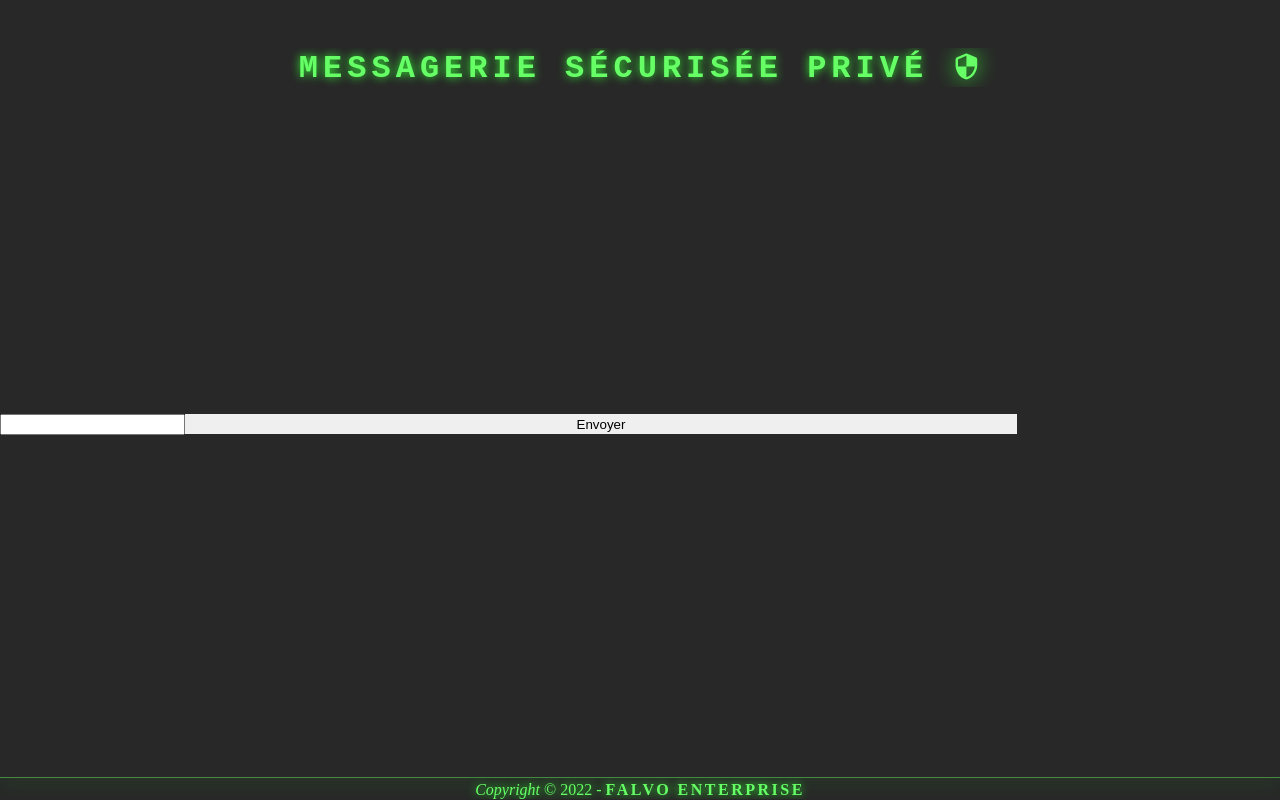
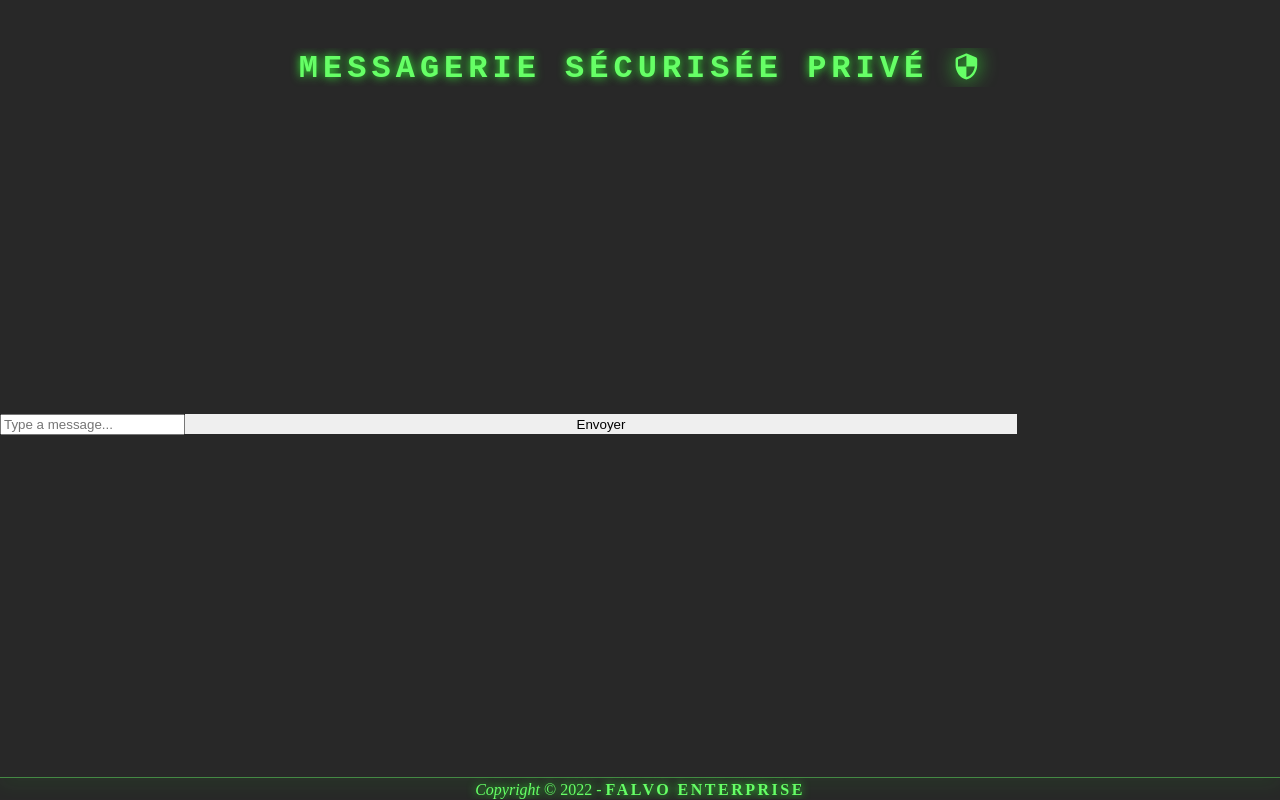
Before and after one commit to Anthonoir576/Projet-01_Full-stack, a React (Create React App) app: page /messagerie in a window 1280 px wide. Built offline with nearby package versions, Linux system fonts and the light colour scheme; no server answers.

Commit message:
:FEAT: => pas tres stable coté socket.io ou erreur interne

```diff
--- a/src/components/Messagerie/Messagerie.tsx
+++ b/src/components/Messagerie/Messagerie.tsx
@@ -26,7 +26,8 @@ const Messagerie = () => {
 
         socket.emit('join', { name: name, room: room }, (error) => {
             if(error) {
-                alert(error);
+                // alert(error);
+                console.log(error);
             };
         });
 
@@ -50,7 +51,7 @@ const Messagerie = () => {
         e.preventDefault();
 
         if (message) {
-            socket.emit('sendMessage', message, () => sendMessage(''));
+            socket.emit('sendMessage', message, () => setMessage(''));
         };
     };
 
@@ -62,10 +63,12 @@ const Messagerie = () => {
             <div className='read-message-container'>
                 <div className='read-message'>
                     <input value={message}
-                        onChange={ e =>  setMessage(e.target.value) }
-                        // onKeyPress={ e => e.key === 'Enter' ? sendMessage(e) : null }
+                           type="text"
+                           placeholder="Type a message..."
+                           onChange={ (e) => { setMessage(e.target.value) } }
+                           onKeyPress={ (e) => e.key === 'Enter' ? sendMessage(e) : null }
                     />
-                    <button type='submit'
+                    <button
                             onClick={ (e) => sendMessage(e) }
                     >
                         Envoyer
```
